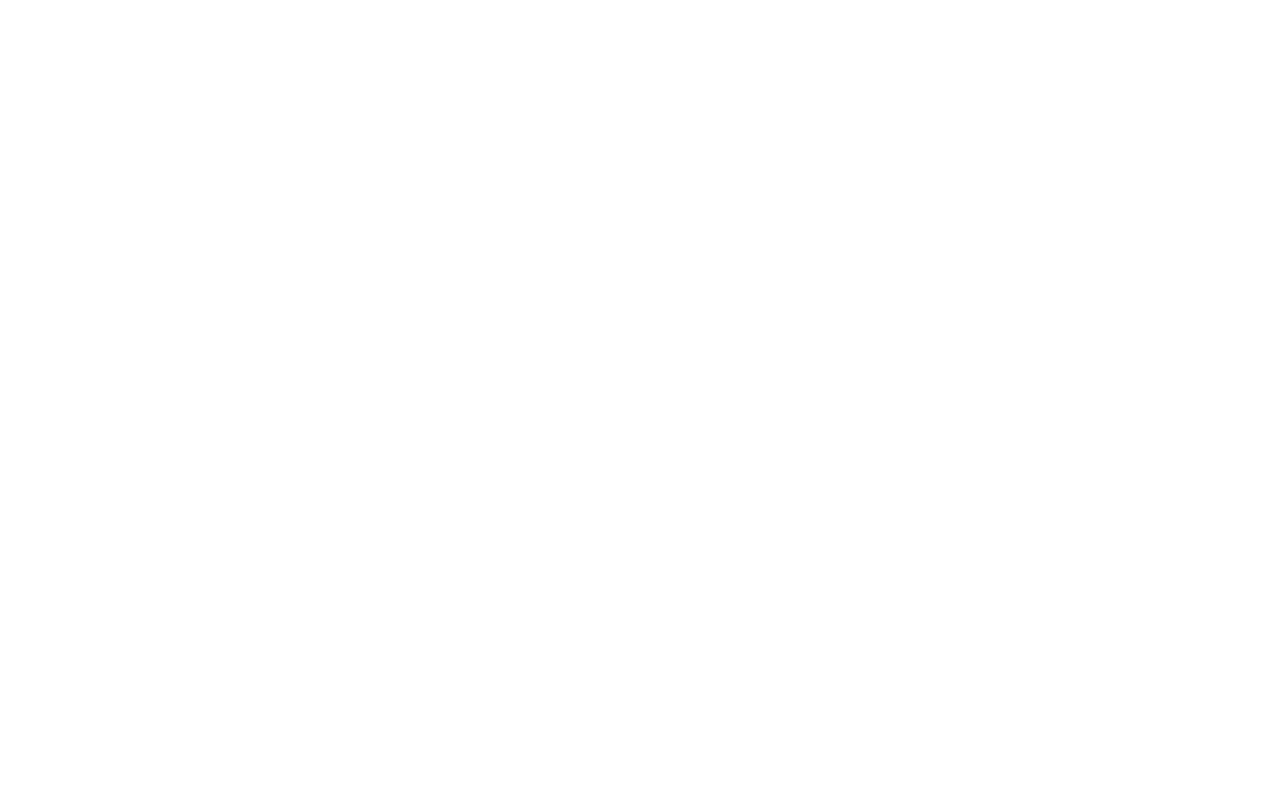
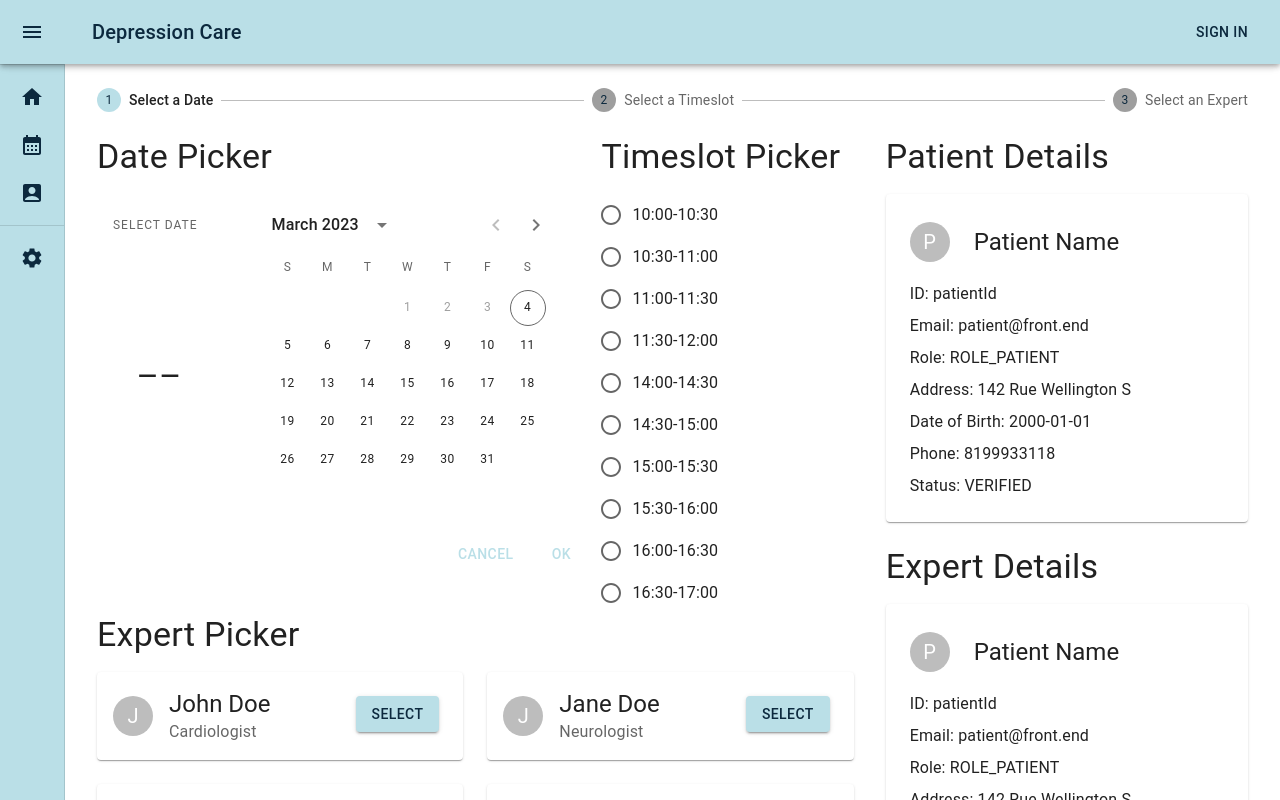
Before and after one commit to wizapp-link/medical-platform-frontend, a React (Create React App) app: page /counselor/assignment in a window 1280 px wide. Before the commit this address had no page. Shown: the top 800 px of the page. Built offline with nearby package versions, Linux system fonts and the light colour scheme.

Commit message:
CounselorAssignmentScreen UI

```diff
--- a/package.json
+++ b/package.json
@@ -8,6 +8,7 @@
     "@fontsource/roboto": "^4.5.8",
     "@mui/icons-material": "^5.11.0",
     "@mui/material": "^5.11.8",
+    "@mui/x-date-pickers": "^6.0.0-beta.5",
     "@reduxjs/toolkit": "^1.9.2",
     "@testing-library/jest-dom": "^5.16.5",
     "@testing-library/react": "^13.4.0",
@@ -18,6 +19,7 @@
     "@types/react": "^18.0.27",
     "@types/react-dom": "^18.0.10",
     "axios": "^1.3.4",
+    "dayjs": "^1.11.7",
     "email-validator": "^2.0.4",
     "google-libphonenumber": "^3.2.32",
     "prop-types": "^15.8.1",
--- a/src/App.tsx
+++ b/src/App.tsx
@@ -24,12 +24,14 @@ import CounselorAppointmentScreen from './screens/CounselorAppointmentScreen';
 import CounselorDashboardScreen from './screens/CounselorDashboardScreen';
 import CounselorProfileScreen from './screens/CounselorProfileScreen';
 import CounselorSettingsScreen from './screens/CounselorSettingsScreen';
+import CounselorAssignmentScreen from './screens/CounselorAssignmentScreen';
 {/* ~~~~~~~~~~this is for manager ~~~~~~~~~~*/ }
 import MangerHomeScreen from './screens/MangerHomeScreen';
 import ManagerMembersScreen from './screens/ManagerMembersScreen';
 import ManagerDashboardScreen from './screens/ManagerDashboardScreen';
 import ManagerProfileScreen from './screens/ManagerProfileScreen';
 import ManagerSettingsScreen from './screens/ManagerSettingsScreen';
+
 
 const patientTheme = createTheme({
 	palette: {
@@ -53,7 +55,7 @@ function App() {
 	return (
 		<Router>
 			<div className="App"
-				style={{ minHeight: "100vh"}}
+				style={{ minHeight: "100vh" }}
 			>
 				<Routes>
 					<Route path="signin" element={<LogInScreen />} />
@@ -84,6 +86,7 @@ function App() {
 						<Route index element={<CounselorDashboardScreen />} />
 						<Route path="dashboard" element={<CounselorDashboardScreen />} />
 						<Route path="appointments" element={<CounselorAppointmentScreen />} />
+						<Route path="assignment" element={<CounselorAssignmentScreen />} />
 						<Route path="profile" element={<CounselorProfileScreen />} />
 						<Route path="settings" element={<CounselorSettingsScreen />} />
 					</Route>
--- /dev/null
+++ b/src/constants/Timeslots.ts
@@ -0,0 +1,3 @@
+const timeslots = ["10:00-10:30", "10:30-11:00", "11:00-11:30", "11:30-12:00", "14:00-14:30", "14:30-15:00", "15:00-15:30", "15:30-16:00", "16:00-16:30", "16:30-17:00"]
+
+export default timeslots;
--- /dev/null
+++ b/src/screens/CounselorAssignmentScreen.tsx
@@ -0,0 +1,181 @@
+import React, { useState, useEffect } from "react";
+import { Grid, Typography, Chip, RadioGroup, FormControl, FormLabel, FormControlLabel, Radio, Card, CardContent, Avatar, CardActions, Button, Box, Stepper, Step, StepLabel, Paper, Stack } from "@mui/material";
+import { StaticDatePicker } from "@mui/x-date-pickers/StaticDatePicker";
+import { LocalizationProvider } from "@mui/x-date-pickers";
+import { AdapterDayjs } from "@mui/x-date-pickers/AdapterDayjs";
+import timeslots from "../constants/Timeslots";
+import { UserData } from "../types/UserDataType";
+
+
+export default function CounselorAssignmentScreen() {
+
+	const [value, setValue] = React.useState('female');
+	const [activeStep, setActiveStep] = useState(0);
+
+	const handleNext = () => {
+		setActiveStep((prevActiveStep) => prevActiveStep + 1);
+	};
+
+	const handleBack = () => {
+		setActiveStep((prevActiveStep) => prevActiveStep - 1);
+	};
+
+	const handleChange = (event: React.ChangeEvent<HTMLInputElement>) => {
+		setValue((event.target as HTMLInputElement).value);
+	};
+
+
+	const experts = [
+		{ name: 'John Doe', role: 'Cardiologist', description: 'Lorem ipsum dolor sit amet, consectetur adipiscing elit. Sed euismod.' },
+		{ name: 'Jane Doe', role: 'Neurologist', description: 'Lorem ipsum dolor sit amet, consectetur adipiscing elit. Sed euismod.' },
+		{ name: 'Bob Smith', role: 'Dermatologist', description: 'Lorem ipsum dolor sit amet, consectetur adipiscing elit. Sed euismod.' },
+		{ name: 'Alice Smith', role: 'Pediatrician', description: 'Lorem ipsum dolor sit amet, consectetur adipiscing elit. Sed euismod.' },
+		{ name: 'Mike Johnson', role: 'Oncologist', description: 'Lorem ipsum dolor sit amet, consectetur adipiscing elit. Sed euismod.' },
+		{ name: 'Sara Johnson', role: 'Psychiatrist', description: 'Lorem ipsum dolor sit amet, consectetur adipiscing elit. Sed euismod.' },
+	];
+	const patient: UserData = {
+		id: "patientId",
+		email: "patient@front.end",
+		role: "ROLE_PATIENT",
+		name: "Patient Name",
+		address: "142 Rue Wellington S",
+		dob: "2000-01-01",
+		phone: "8199933118",
+		registrationNo: null,
+		status: "VERIFIED"
+	}
+
+	return (
+		<Box>
+			<Stepper activeStep={activeStep} sx={{ marginBottom: 2 }}>
+				<Step>
+					<StepLabel>Select a Date</StepLabel>
+				</Step>
+				<Step>
+					<StepLabel>Select a Timeslot</StepLabel>
+				</Step>
+				<Step>
+					<StepLabel>Select an Expert</StepLabel>
+				</Step>
+			</Stepper>
+			<Grid container spacing={4} padding={1}>
+				<Grid id="main-grid" container item direction="column" md={8} sm={12}>
+					<Grid item container id="date-timeslot-picker-grid">
+						<Grid item container direction="column" id="date-picker" spacing={2} md={12} lg={8}>
+							<Grid item>
+								<Typography variant="h4">Date Picker</Typography>
+							</Grid>
+							<Grid item>
+								<LocalizationProvider dateAdapter={AdapterDayjs}>
+									<StaticDatePicker orientation="landscape" disablePast />
+								</LocalizationProvider>
+							</Grid>
+
+						</Grid>
+						<Grid item container direction="column" spacing={2} id="timeslot-picker" lg={4} md={12}>
+							<Grid item>
+								<Typography variant="h4">Timeslot Picker</Typography>
+							</Grid>
+							<Grid item>
+								<FormControl>
+									<RadioGroup
+										aria-labelledby="demo-controlled-radio-buttons-group"
+										name="controlled-radio-buttons-group"
+										value={value}
+										onChange={handleChange}
+										row
+									>
+										{timeslots.map((entry) =>
+											<FormControlLabel sx={{ width: "9rem" }} key={entry} value={entry} control={<Radio />} label={entry} />
+										)}
+									</RadioGroup>
+								</FormControl>
+							</Grid>
+						</Grid>
+					</Grid>
+					<Grid item container direction="column" id="expert-picker" spacing={2}>
+						<Grid item>
+							<Typography variant="h4">Expert Picker</Typography>
+						</Grid>
+
+						<Grid item container spacing={3}>
+							{experts.map((expert) => (
+								<Grid item xs={12} sm={6} xl={4} key={expert.name}>
+									<Card
+										sx={{ minHeight: "5rem", minWidth: "16rem" }}
+									>
+										<Box display="flex" flexDirection="row" padding={2}>
+											<Box display="flex" alignItems="center" >
+												<Avatar>{expert.name.charAt(0)}</Avatar>
+											</Box>
+											<Box flexGrow={1} marginLeft={2}>
+												<Typography variant="h5" component="h2">
+													{expert.name}
+												</Typography>
+												<Typography color="textSecondary">{expert.role}</Typography>
+											</Box>
+											<Box>
+												<CardActions>
+													<Button variant="contained" color="primary">
+														Select
+													</Button>
+												</CardActions>
+											</Box>
+										</Box>
+									</Card>
+								</Grid>
+							))}
+						</Grid>
+					</Grid>
+				</Grid>
+				<Grid id="profile-grid" item container md={4} direction="column" spacing={3}>
+					<Grid id="patient-details" item container spacing={2} direction="column">
+						<Grid item>
+							<Typography variant="h4">Patient Details</Typography>
+						</Grid>
+						<Grid item>
+							<Paper sx={{ p: 3, paddingTop: 1, display: "flex", flexDirection: "column" }}>
+								<Box display="flex" alignItems="center" justifyContent="flex-start" >
+									<Avatar>{patient.name.charAt(0)}</Avatar>
+									<Typography variant="h5" margin={3}>{patient.name}</Typography>
+								</Box>
+								<Stack spacing={1}>
+									<Typography>ID: {patient.id}</Typography>
+									<Typography>Email: {patient.email}</Typography>
+									<Typography>Role: {patient.role}</Typography>
+									<Typography>Address: {patient.address}</Typography>
+									<Typography>Date of Birth: {patient.dob}</Typography>
+									<Typography>Phone: {patient.phone}</Typography>
+									<Typography>Status: {patient.status}</Typography>
+								</Stack>
+							</Paper>
+						</Grid>
+					</Grid>
+					<Grid id="expert-details" item container spacing={2} direction="column">
+						<Grid item>
+							<Typography variant="h4">Expert Details</Typography>
+						</Grid>
+						<Grid item>
+							<Paper sx={{ p: 3, paddingTop: 1, display: "flex", flexDirection: "column" }}>
+								<Box display="flex" alignItems="center" justifyContent="flex-start" >
+									<Avatar>{patient.name.charAt(0)}</Avatar>
+									<Typography variant="h5" margin={3}>{patient.name}</Typography>
+								</Box>
+								<Stack spacing={1}>
+									<Typography>ID: {patient.id}</Typography>
+									<Typography>Email: {patient.email}</Typography>
+									<Typography>Role: {patient.role}</Typography>
+									<Typography>Address: {patient.address}</Typography>
+									<Typography>Date of Birth: {patient.dob}</Typography>
+									<Typography>Phone: {patient.phone}</Typography>
+									<Typography>Status: {patient.status}</Typography>
+								</Stack>
+							</Paper>
+						</Grid>
+
+					</Grid>
+				</Grid>
+			</Grid>
+		</Box>
+	)
+}
```
Also changed, not shown: 1 other file (tests, documents, lock files or other folders).
